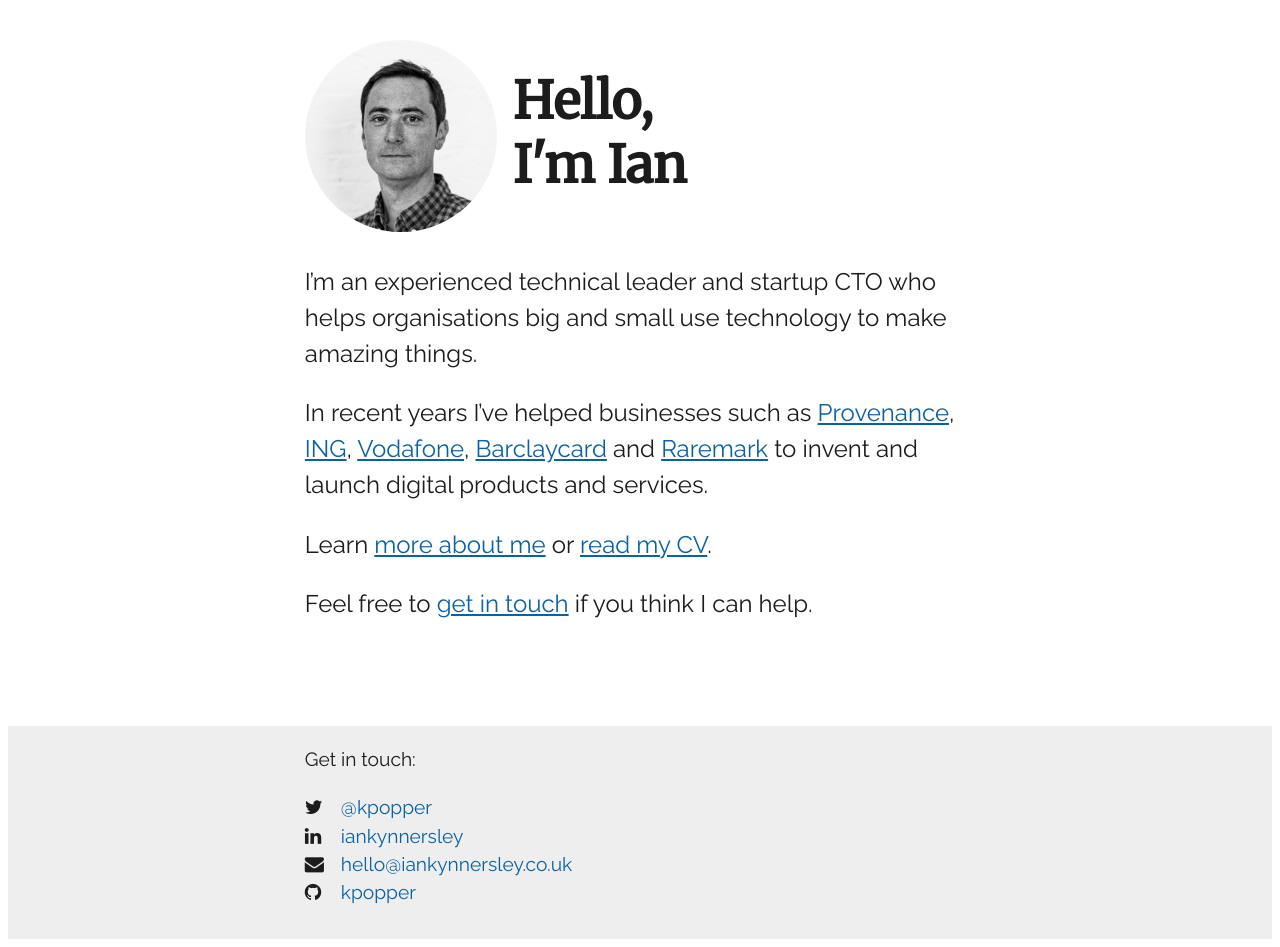
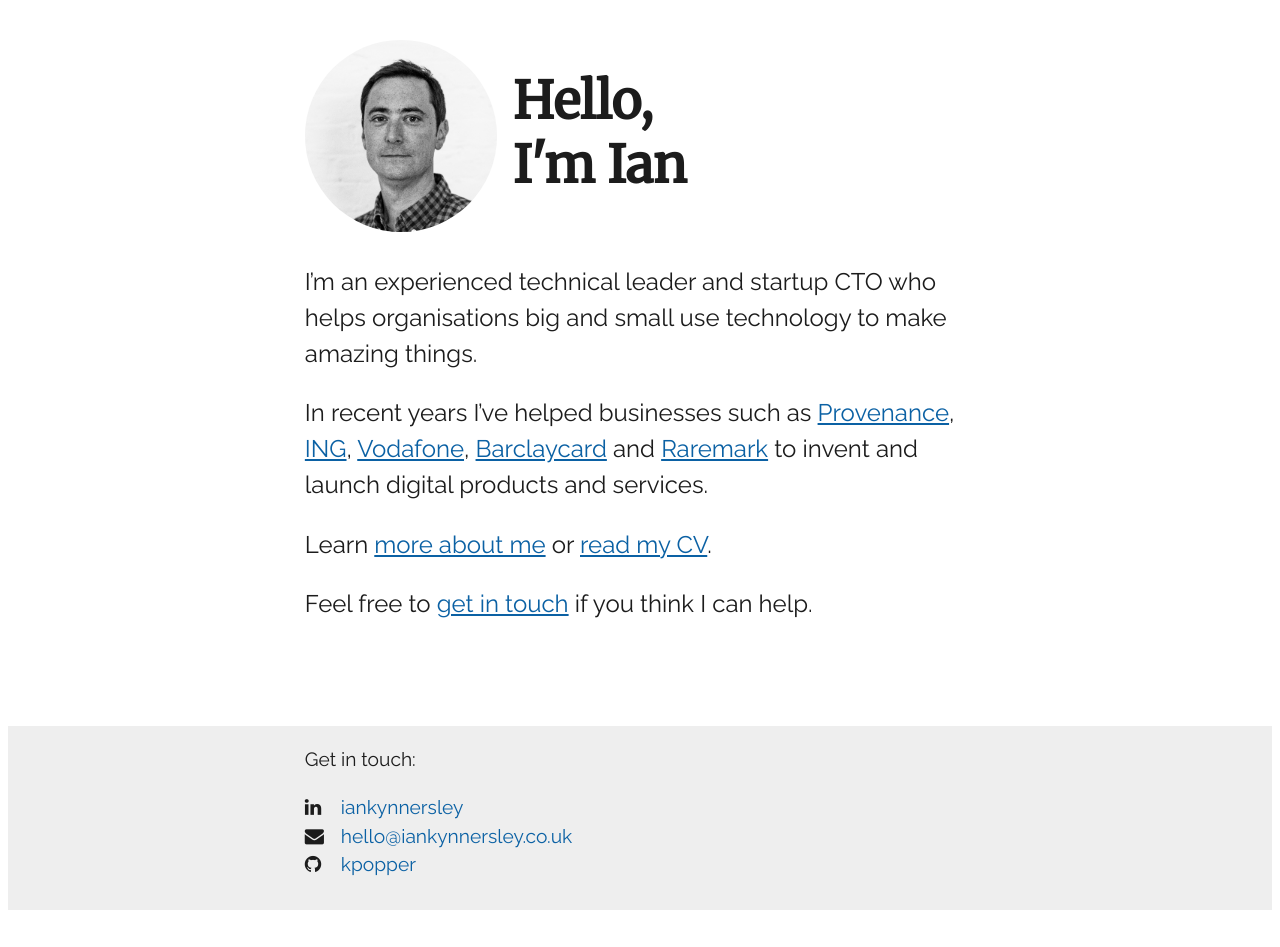
Before and after one commit to kpopper/iankynnersley.co.uk, a Jekyll site: the page built from index.md, in a window 1280 px wide. Built offline with Jekyll 4.4.1, drawn with Linux system fonts in a browser that asks for light colours; nearby versions of some CDN libraries; after the commit the page ends 918 px from its top, so only the background shows below that.

Commit message:
Switch to relative paths (#28)
* Move default layout to relative paths

Using Github pages means being able to test the site at http://kpopper.github.io/iankynnersley.co.uk/ which breaks with absolute paths for style sheets etc

* Relative page links

* Deactivate the AWS deployment action

While we're testing the Pages deployment, we don't want the live site to update

* Allow pages to refer to relative root for Home links

* Allow posts to refer to relative root for Home

```diff
--- a/_layouts/default.html
+++ b/_layouts/default.html
@@ -14,15 +14,15 @@
         {% include open-graph.html %}
 
         <!-- favicons -->
-        <link rel="apple-touch-icon" sizes="180x180" href="/apple-touch-icon.png">
-        <link rel="icon" type="image/png" sizes="32x32" href="/favicon-32x32.png">
-        <link rel="icon" type="image/png" sizes="16x16" href="/favicon-16x16.png">
-        <link rel="manifest" href="/site.webmanifest">
+        <link rel="apple-touch-icon" sizes="180x180" href="apple-touch-icon.png">
+        <link rel="icon" type="image/png" sizes="32x32" href="favicon-32x32.png">
+        <link rel="icon" type="image/png" sizes="16x16" href="favicon-16x16.png">
+        <link rel="manifest" href="site.webmanifest">
 
         <link href="//netdna.bootstrapcdn.com/font-awesome/4.0.3/css/font-awesome.css" rel="stylesheet">
 
-        <!--<link rel="stylesheet" href="/assets/css/style.css">-->
-        <link rel="stylesheet" href="/assets/css/screen.css">
+        <!--<link rel="stylesheet" href="assets/css/style.css">-->
+        <link rel="stylesheet" href="assets/css/screen.css">
     </head>
     <body>
 
@@ -39,7 +39,6 @@
             <div class="contents">
               <p>Get in touch:</p>
               <ul>
-              <li><i class="fa fa-twitter"></i><a href="https://twitter.com/kpopper" onclick="trackOutboundLink('https://twitter.com/kpopper'); return false;">@kpopper</a></li>
               <li><i class="fa fa-linkedin"></i><a href="http://uk.linkedin.com/in/iankynnersley/" onclick="trackOutboundLink('http://uk.linkedin.com/in/iankynnersley/'); return false;">iankynnersley</a></li>
               <li><i class="fa fa-envelope"></i><script type="text/javascript">
               //<![CDATA[
--- a/_layouts/page.html
+++ b/_layouts/page.html
@@ -4,7 +4,7 @@
 
 <article class="post l-single">
   <header>
-    <p class="navigation"><a href="/">Home</a></p>
+    <p class="navigation"><a href="../">Home</a></p>
     <h1 class="title">{{ page.title }}</h1>
   </header>
 
--- a/_layouts/post.html
+++ b/_layouts/post.html
@@ -4,7 +4,7 @@
 
 <article class="post l-single">
   <header>
-    <p class="navigation"><a href="/">Home</a></p>
+    <p class="navigation"><a href="../">Home</a></p>
     <h1 class="title">{{ page.title }}</h1>
   </header>
 
--- a/index.md
+++ b/index.md
@@ -12,6 +12,6 @@
 
 ### In recent years I've helped businesses such as [Provenance](https://www.provenance.org/), [ING](https://www.ing.com/), [Vodafone](https://www.vodafone.com/), [Barclaycard](https://www.barclaycard.co.uk/) and [Raremark](https://raremark.com/) to invent and launch digital products and services.
 
-### Learn [more about me](/about) or <a href="http://uk.linkedin.com/in/iankynnersley/" onclick="trackOutboundLink('http://uk.linkedin.com/in/iankynnersley/'); return false;">read my CV</a>.
+### Learn [more about me](about) or <a href="http://uk.linkedin.com/in/iankynnersley/" onclick="trackOutboundLink('http://uk.linkedin.com/in/iankynnersley/'); return false;">read my CV</a>.
 
 ### Feel free to [get in touch](#footer) if you think I can help.
```
Also changed, not shown: .github/workflows/jekyll.yml.
